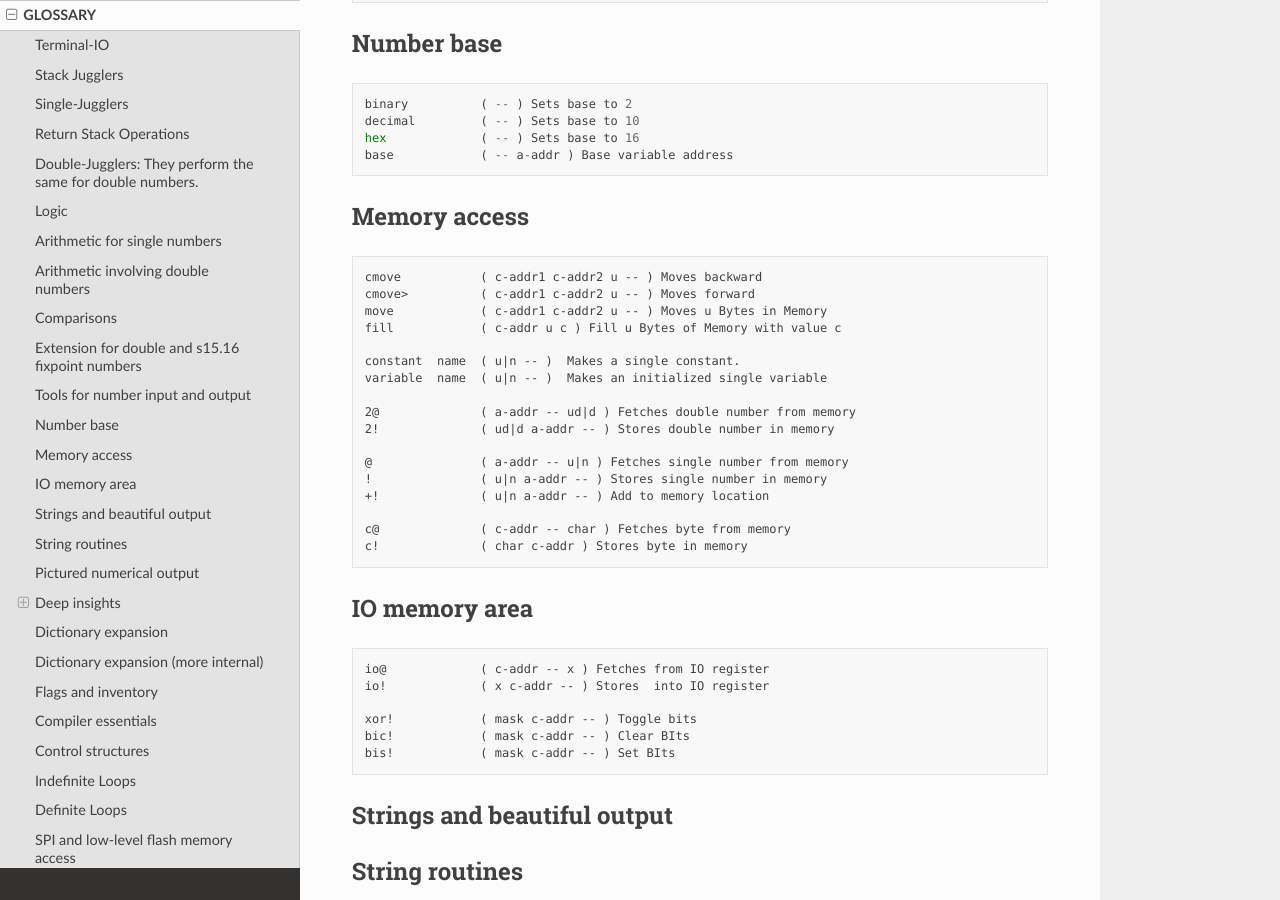
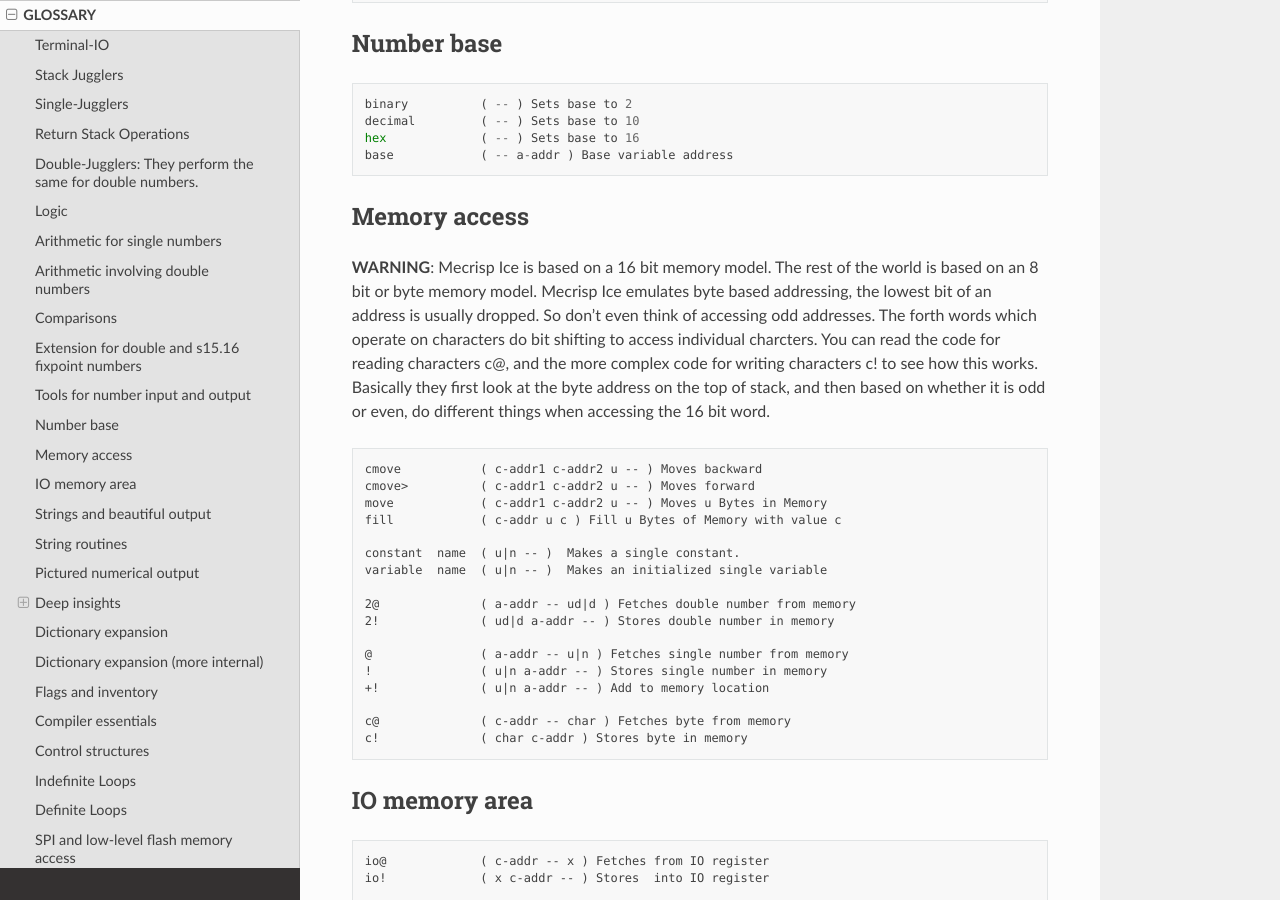
Before and after one commit to PythonLinks/Mecrisp-Ice, a Sphinx documentation site: the page built from docs/source/glossary.rst, in a window 1280 px wide and 900 px high, scrolled down 4574 px. Built offline with Sphinx 7.4.7 and the Read the Docs theme 2.0.0, drawn with Linux system fonts in a browser that asks for light colours.

Commit message:
Discussed Byte Addressing

```diff
--- a/docs/source/glossary.rst
+++ b/docs/source/glossary.rst
@@ -281,6 +281,8 @@ Number base
 
 Memory access
 --------------
+**WARNING**: Mecrisp Ice is based on a 16 bit memory model.  The rest of the world is
+based on an 8 bit or byte memory model.   Mecrisp Ice emulates byte based addressing, the lowest bit of an address is usually dropped.  So don't even think of accessing odd addresses.  The forth words which operate on characters do bit shifting to access individual charcters.  You can read the code for reading characters c@, and the more complex code for writing characters c! to see how this works.  Basically they first look at the byte address on the top of stack, and then based on whether it is odd or even, do different things when accessing the 16 bit word.
 
 ::
 
```
